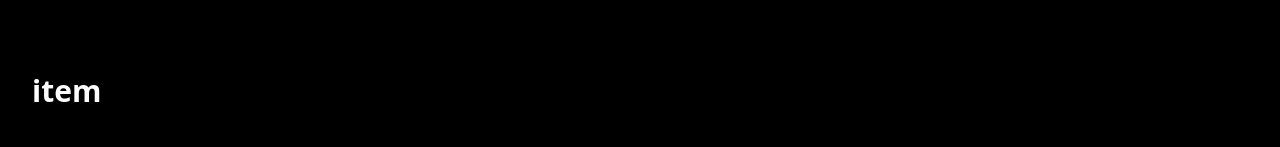
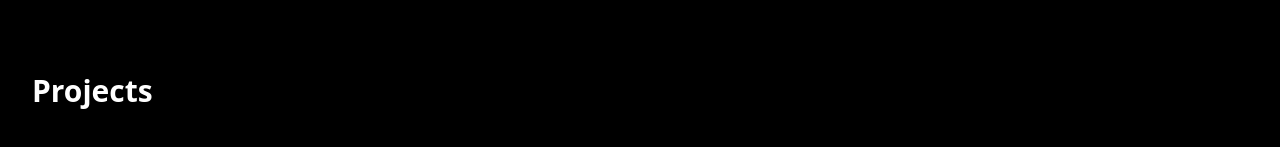
Before and after one commit to paring-chan/UniqueCode-WebSite, a Next.js app: page / in a window 1280 px wide. Shown: the part 345-492 px from the top of the page. Built offline with nearby package versions, Linux system fonts and the light colour scheme.

Commit message:
feat: menu item link

```diff
--- a/components/Layout/MenuItem.tsx
+++ b/components/Layout/MenuItem.tsx
@@ -1,4 +1,5 @@
 import React from 'react'
+import Link from 'next/link'
 
 const MenuItem: React.FC<{
   items: {
@@ -8,8 +9,18 @@ const MenuItem: React.FC<{
   }[]
   label: string
   link?: string
-}> = ({ items }) => {
-  return <div>item</div>
+}> = ({ items, label, link }) => {
+  return (
+    <div>
+      <div>
+        {link?.startsWith('/') ? (
+          <Link href={link}>{label}</Link>
+        ) : (
+          <a href={link}>{label}</a>
+        )}
+      </div>
+    </div>
+  )
 }
 
 export default MenuItem
```
